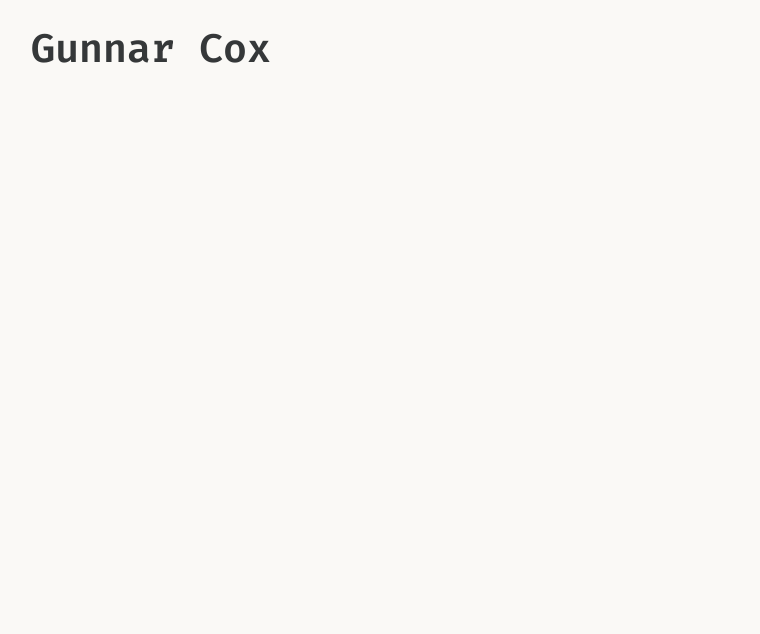
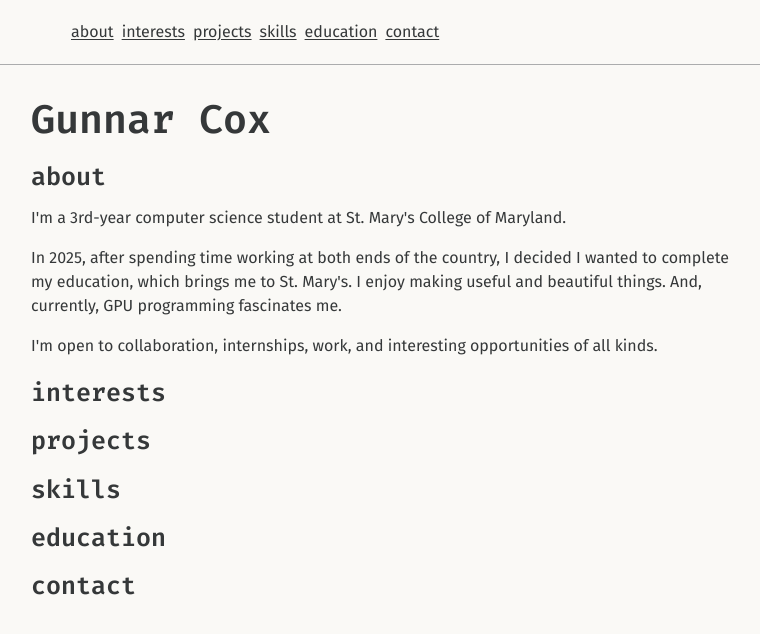
Before and after one commit to crannug/crannug.github.io, a React (Vite) app: page / in a window 1280 px wide. Shown: the top 634 px of the page, without its empty margins (97-857 px from the left). Built offline with nearby package versions, Linux system fonts and the light colour scheme.

Commit message:
completes adding sticky nav and skip link

```diff
--- a/src/App.tsx
+++ b/src/App.tsx
@@ -1,10 +1,54 @@
-import "./App.css";
-
+import Nav from "./components/Nav.tsx";
 function App() {
   return (
-    <div className="container">
-      <h1>Gunnar Cox</h1>
-    </div>
+    <>
+      <a href="#main" className="skip-link">
+        Skip to content
+      </a>
+      <header>
+        <div className="container">
+          <Nav />
+        </div>
+      </header>
+      <main id="main">
+        <div className="container">
+          <section id="about">
+            <h1>Gunnar Cox</h1>
+            <h2>about</h2>
+            <p>
+              I'm a 3rd-year computer science student at St. Mary's College of
+              Maryland.
+            </p>
+            <p>
+              In 2025, after spending time working at both ends of the country,
+              I decided I wanted to complete my education, which brings me to
+              St. Mary's. I enjoy making useful and beautiful things. And,
+              currently, GPU programming fascinates me.
+            </p>
+            <p>
+              I'm open to collaboration, internships, work, and interesting
+              opportunities of all kinds.
+            </p>
+          </section>
+          <section id="interests">
+            <h2>interests</h2>
+          </section>
+          <section id="projects">
+            <h2>projects</h2>
+          </section>
+          <section id="skills">
+            <h2>skills</h2>
+          </section>
+          <section id="education">
+            <h2>education</h2>
+          </section>
+          <section id="contact">
+            <h2>contact</h2>
+          </section>
+        </div>
+      </main>
+      <footer></footer>
+    </>
   );
 }
 
--- /dev/null
+++ b/src/components/Nav.css
@@ -0,0 +1,14 @@
+ul {
+  display: flex;
+  flex-wrap: wrap;
+  gap: var(--space-2);
+}
+
+nav a {
+  color: var(--color-text);
+  transition: color 0.15s ease;
+}
+
+nav a:hover {
+  color: var(--color-accent);
+}
--- /dev/null
+++ b/src/components/Nav.tsx
@@ -0,0 +1,18 @@
+import "./Nav.css";
+import { links } from "../data/nav";
+
+function Nav() {
+  return (
+    <nav aria-label="Main">
+      <ul role="list">
+        {links.map((link) => (
+          <li key={link.id}>
+            <a href={`#${link.id}`}>{link.name}</a>
+          </li>
+        ))}
+      </ul>
+    </nav>
+  );
+}
+
+export default Nav;
--- /dev/null
+++ b/src/data/nav.ts
@@ -0,0 +1,17 @@
+/**
+ * NavLink type declaration, nav section names and ids.
+ */
+
+export type NavLink = {
+  name: string;
+  id: string;
+};
+
+export const links: NavLink[] = [
+  { name: "about", id: "about" },
+  { name: "interests", id: "interests" },
+  { name: "projects", id: "projects" },
+  { name: "skills", id: "skills" },
+  { name: "education", id: "education" },
+  { name: "contact", id: "contact" },
+];
```
Also changed, not shown: src/App.css (deleted), src/index.css (deleted).
